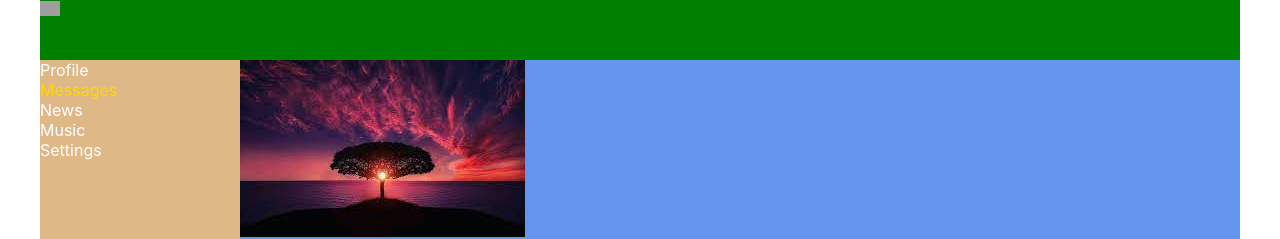
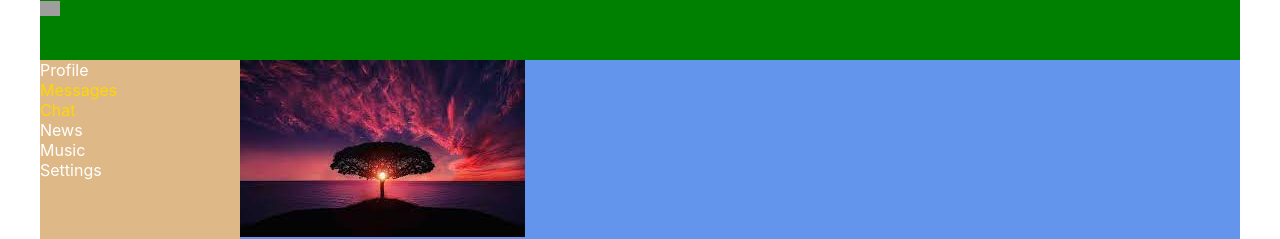
Before and after one commit to Slavast1990/react-redux-social-network, a React (Create React App) app: page / in a window 1280 px wide. Shown: the top 239 px of the page. Built offline with nearby package versions, Linux system fonts and the light colour scheme; grey boxes are pictures that could not be loaded.

Commit message:
add styles

```diff
--- a/src/components/Navbar.jsx
+++ b/src/components/Navbar.jsx
@@ -23,6 +23,9 @@ const Navbar = () => {
     <div className={`${classes.item} ${classes.active}`}>
       <a>Messages</a>
     </div>
+    <div className={`${classes.item} ${classes.active}`}>
+      <a>Chat</a>
+    </div>
     <div className={classes.item}>
       <a>News</a>
     </div>
```
